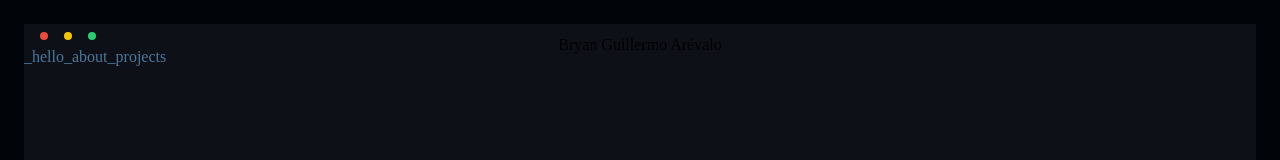
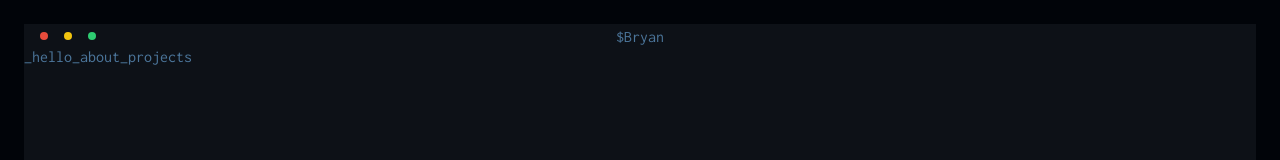
Before and after one commit to ripterdust/Portfolio2022, a React (Create React App) app: page / in a window 1280 px wide. Shown: the top 160 px of the page. Built offline with nearby package versions, Linux system fonts and the light colour scheme.

Commit message:
Finished the buttons desing

```diff
--- a/src/components/Buttons.js
+++ b/src/components/Buttons.js
@@ -5,6 +5,6 @@ export const Buttons = () => {
             <div className="button yellow"></div>
             <div className="button green"></div>
         </div>
-        <div className="name">Bryan Guillermo Arévalo</div>
+        <div className="name">$Bryan</div>
     </div>
 }
--- a/src/main.scss
+++ b/src/main.scss
@@ -1,9 +1,11 @@
+@import url('https://fonts.googleapis.com/css2?family=Inconsolata:wght@300;400;700&display=swap');
 @import './styles/vars';
 
 * {
     margin: 0;
     padding: 0;
     box-sizing: border-box;
+    font-family: 'Inconsolata', monospace;
 }
 
 a{
--- a/src/styles/_buttons.scss
+++ b/src/styles/_buttons.scss
@@ -8,7 +8,7 @@
         position: absolute;
         left: 50%;
         top: 50%;
-        transform: translate(-50%);
+        transform: translate(-50%, -50%);
     }
 
     .buttons{
--- a/src/styles/_terminal.scss
+++ b/src/styles/_terminal.scss
@@ -2,4 +2,5 @@
     width: 100%;
     height: 100%;
     background: $base-terminal;
+    color: $text-ligth;
 }
```
